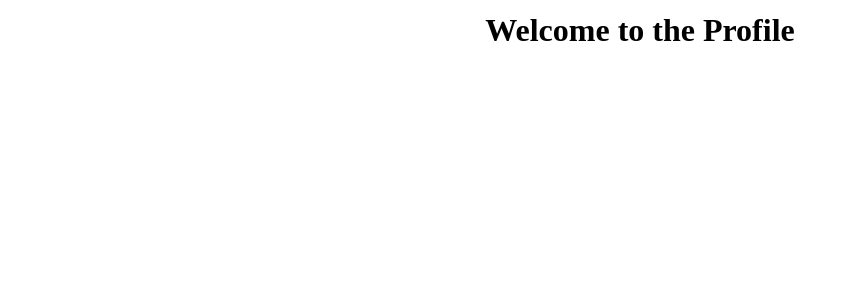
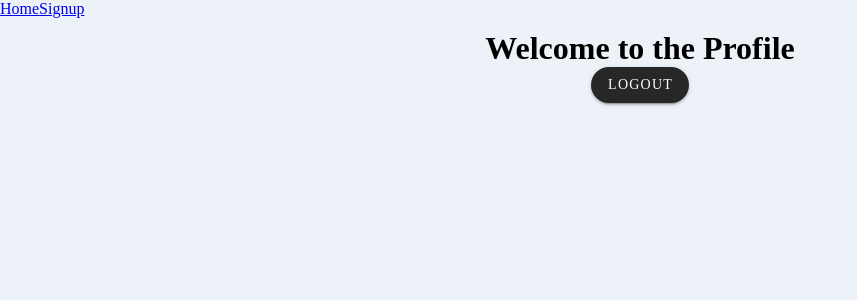
Before and after one commit to Abinithishkumarprabakaran/gallery, a Vue app: page /profile in a window 1280 px wide. Shown: the top 300 px of the page, without its empty margins (0-857 px from the left). Built offline with nearby package versions, Linux system fonts and the light colour scheme; sample sign-in values are in the browser's storage.

Commit message:
alert msgs

```diff
--- a/src/App.vue
+++ b/src/App.vue
@@ -1,16 +1,15 @@
 <template>
-  <!-- <TheNavbar /> -->
   <div>
     <!-- <router-link to="/signup"><SignupPage /></router-link>
     <router-link to="/login"><LoginPage /></router-link> -->
 
-
+    <TheNavbar />
     <router-view></router-view>
   </div>
 </template>
 
 <script>
-// import TheNavbar from './components/TheNavbar.vue';
+import TheNavbar from './components/TheNavbar.vue';
 // import InfiniteScrolling from './components/InfiniteScrolling.vue';
 // import SignupPage from './credentials/SignupPage.vue';
 // import LoginPage from './credentials/LoginPage.vue';
@@ -19,10 +18,19 @@ export default {
   name: 'App',
 
   components: {
-    // TheNavbar,
+    TheNavbar,
     // InfiniteScrolling
     // SignupPage,
     // LoginPage,
   }
 };
 </script>
+
+<!-- hsl(213, 44%, 95%) -->
+
+<style>
+  body {
+    height: 100vh;
+    background-color: hsl(213, 44%, 95%);
+  }
+</style>
--- a/src/components/TheNavbar.vue
+++ b/src/components/TheNavbar.vue
@@ -1,30 +1,10 @@
 <template>
-  <v-app>
-    <v-app-bar
-      app
-      color="primary"
-      dark
-    >
-      <div class="d-flex align-center">
-        <h1>Hello</h1>
-      </div>
-
-      <v-spacer></v-spacer>
-
-      <v-btn
-        href="https://github.com/vuetifyjs/vuetify/releases/latest"
-        target="_blank"
-        text
-      >
-        <span class="mr-2">Latest Release</span>
-        <v-icon>mdi-open-in-new</v-icon>
-      </v-btn>
-    </v-app-bar>
-
-    <v-main>
-      <!-- <HelloWorld/> -->
-    </v-main>
-  </v-app>
+  <nav>
+    <div>
+      <router-link to="/">Home</router-link>
+      <router-link to="/signup">Signup</router-link>
+    </div>
+  </nav>
 </template>
 
 <script>
--- a/src/components/TheProfile.vue
+++ b/src/components/TheProfile.vue
@@ -1,18 +1,24 @@
 <template>
   <div class="container">
     <h1>Welcome to the Profile</h1>
+    <LogoutPage />
   </div>
 </template>
 
 <script>
+import LogoutPage from '../credentials/LogoutPage.vue';
+
   export default {
-
+    components: {
+      LogoutPage,
+    }
   }
 </script>
 
 <style scoped>
   .container {
     display: flex;
+    flex-direction: column;
     justify-content: center;
     align-items: center;
     /* height: 100vh; */
--- a/src/credentials/LoginPage.vue
+++ b/src/credentials/LoginPage.vue
@@ -77,17 +77,22 @@ import axios from 'axios';
         axios.post('http://localhost:4000/users/login', loginFormData)
           .then(response => {
             // console.log(response.data)
-            if (response.data.status === 401) {
-              alert("Please Sign up")
-            }
-            else {
+            if(response.data.token) {
               localStorage.setItem('token', response.data.token)
               this.$router.push('/profile')
             }
             // console.log("token", response.data.token)
           })
           .catch(error =>{
-            console.error(error);
+            // console.error(error);
+            if (error.response.status === 404) {
+              console.log("Please Sign up")
+              alert("Please Sign up")
+            }
+            else if (error.response.status === 401) {
+              console.log("Invalid Credentials")
+              alert("Invalid Credentials")
+            }
           })
         // console.log(loginFormData)
       }
--- a/src/credentials/LogoutPage.vue
+++ b/src/credentials/LogoutPage.vue
@@ -0,0 +1,23 @@
+<template>
+  <div>
+    <v-btn
+      rounded
+      dark
+      color="primary"
+      @click.prevent="LogoutButton"
+    >
+      Logout
+    </v-btn>
+  </div>
+</template>
+
+<script>
+  export default {
+    methods: {
+      LogoutButton() {
+        localStorage.clear();
+        this.$router.push('login')
+      }
+    }
+  }
+</script>
```
Also changed, not shown: 2 other files (tests, documents, lock files or other folders).
